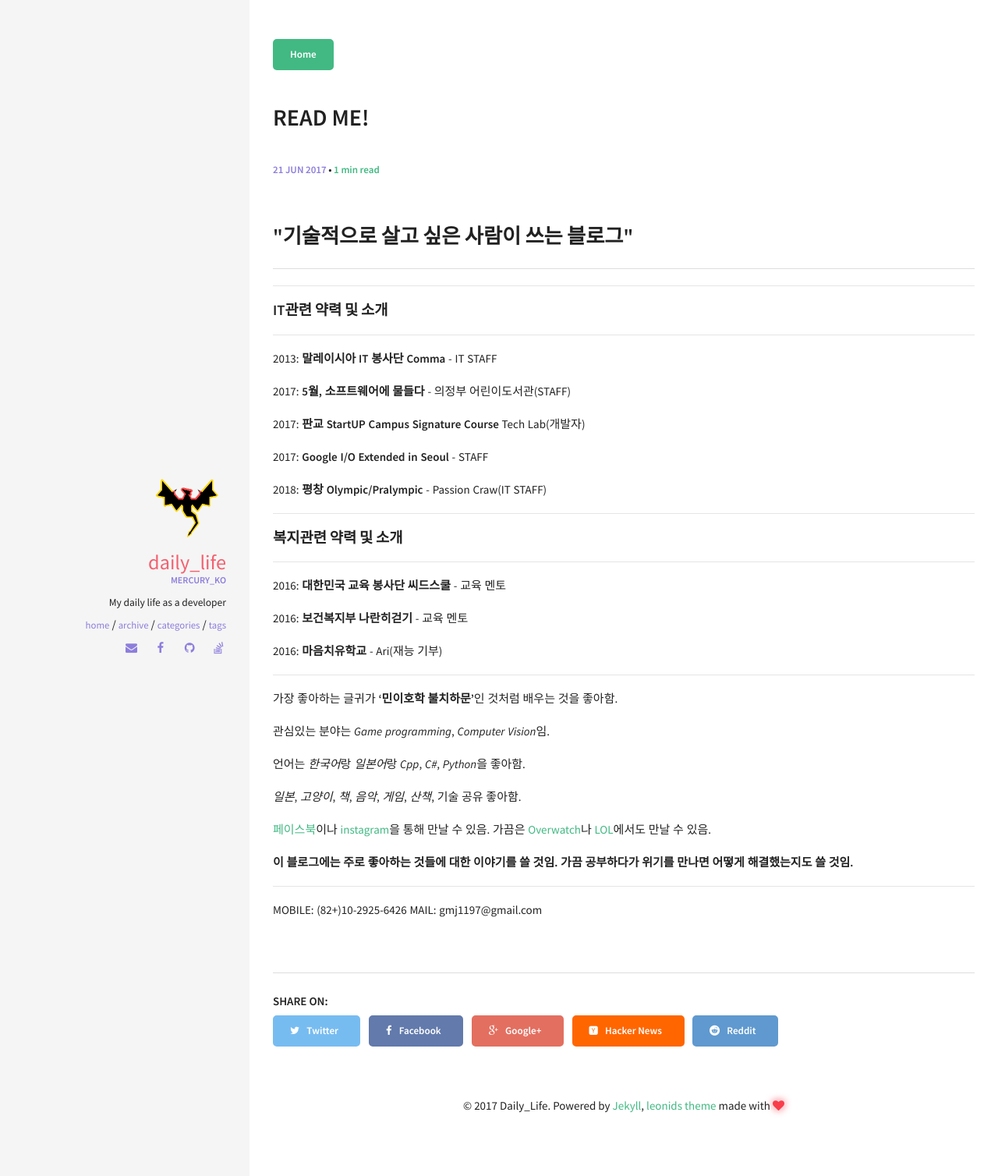
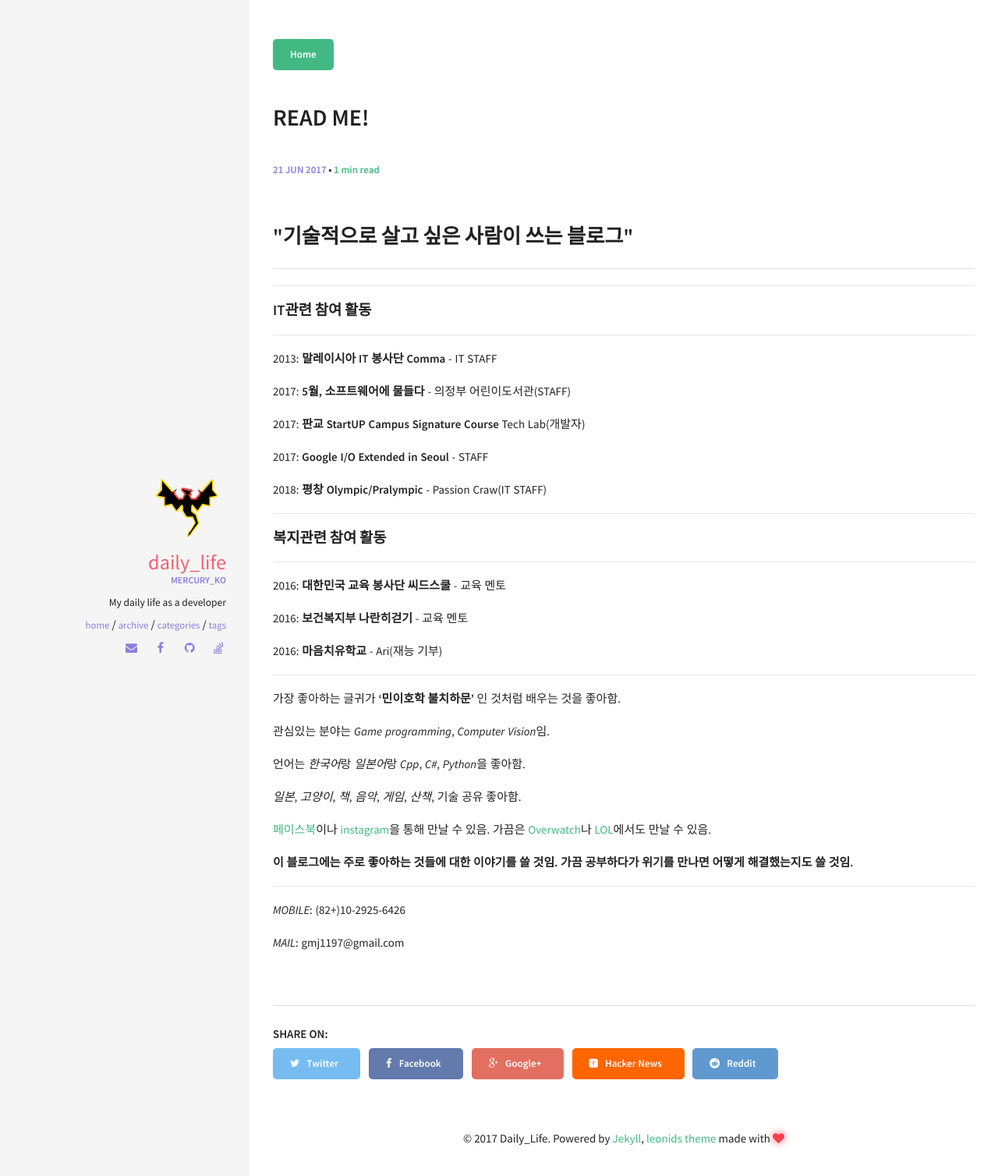
Before and after one commit to renyuanz/leonids, a Jekyll site: the page built from _posts/2017-06-21-read_me.md, in a window 1280 px wide. Shown: the top 1508 px of the page at 78% size. Built offline with Jekyll 4.4.1, drawn with Linux system fonts in a browser that asks for light colours.

Commit message:
Modified read_me.md

```diff
--- a/_posts/2017-06-21-read_me.md
+++ b/_posts/2017-06-21-read_me.md
@@ -10,7 +10,7 @@
 <h2>"기술적으로 살고 싶은 사람이 쓰는 블로그"</h2>
 ---
 
-<h4>IT관련 약력 및 소개</h4>
+<h4>IT관련 참여 활동</h4>
 ---
 
 2013: **말레이시아 IT 봉사단 Comma** - IT STAFF
@@ -25,7 +25,7 @@
 
 
 ---
-<h4>복지관련 약력 및 소개</h4>
+<h4>복지관련 참여 활동</h4>
 ---
 
 
@@ -37,7 +37,7 @@
 
 ---
 
-가장 좋아하는 글귀가 **'민이호학 불치하문'**인 것처럼 배우는 것을 좋아함.
+가장 좋아하는 글귀가 **'민이호학 불치하문'** 인 것처럼 배우는 것을 좋아함.
 
 관심있는 분야는 *Game programming*, *Computer Vision*임.
 
```
Also changed, not shown: other parts of _posts/2017-06-21-read_me.md (+3 -2 lines).
